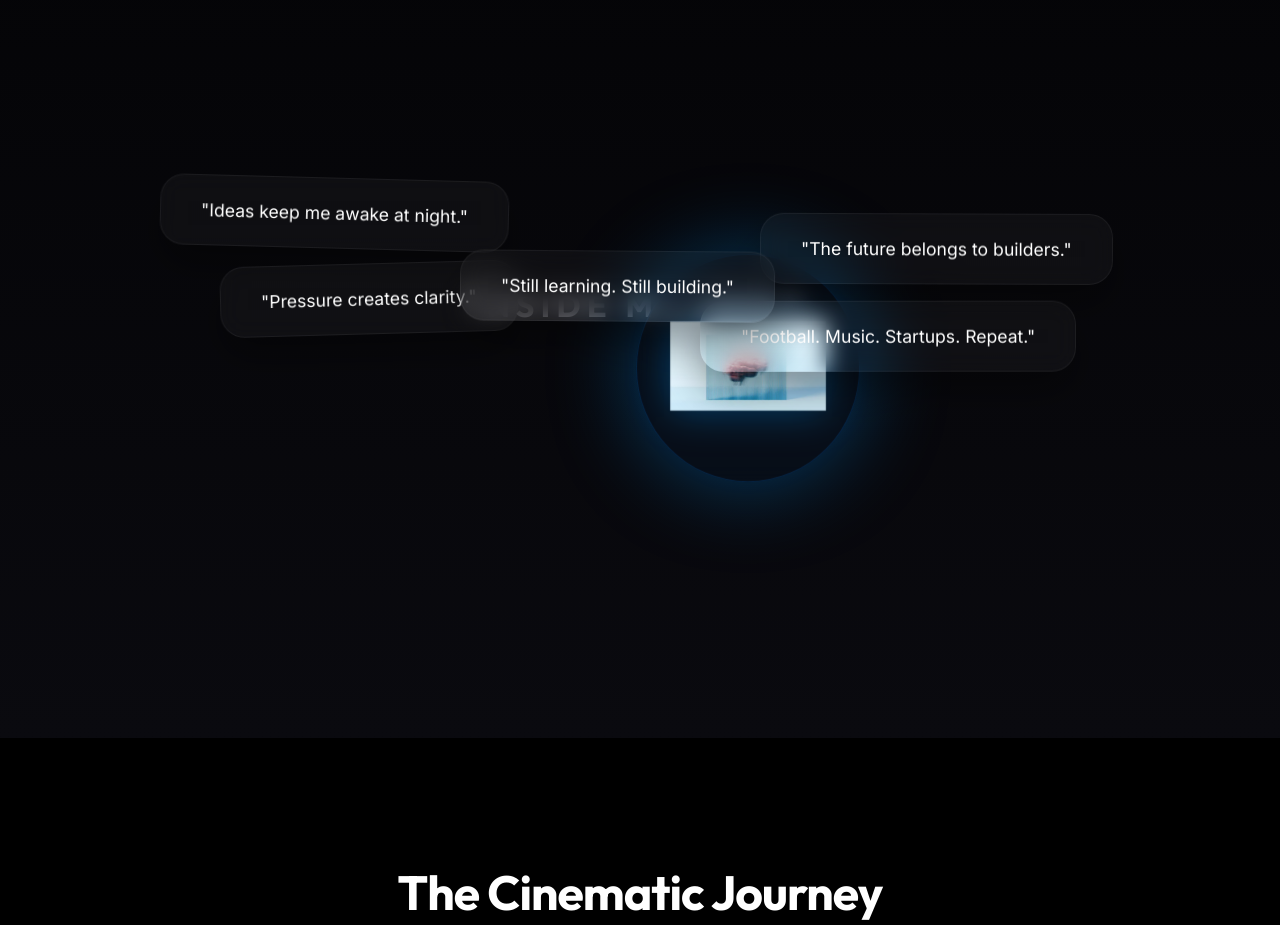
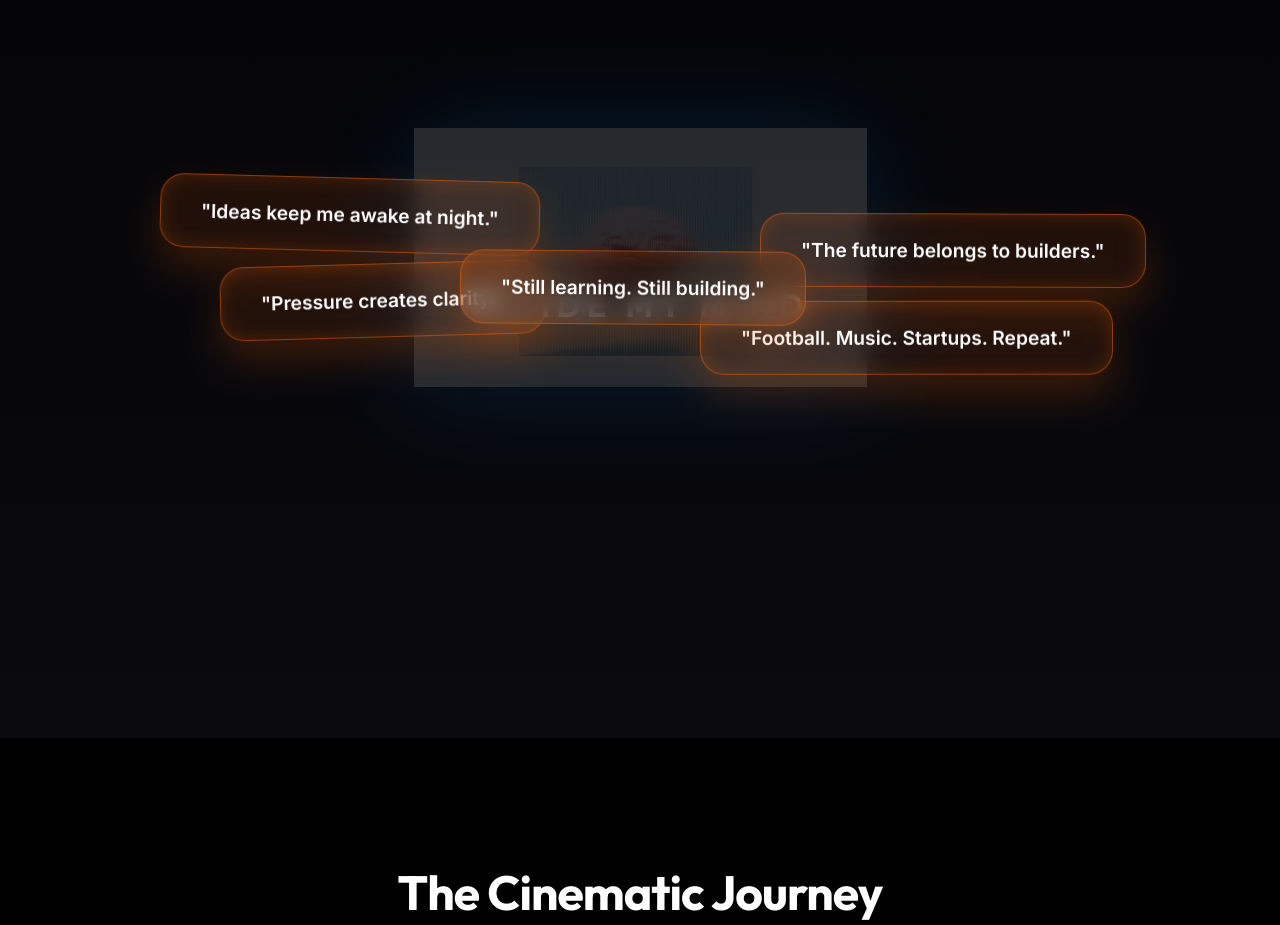
Before and after one commit to Krsh-hub/MeKrish, a React (Vite) app: page / in a window 1280 px wide. Shown: the part 2900-3825 px from the top of the page. Built offline with nearby package versions, Linux system fonts and the light colour scheme.

Commit message:
Image style changed

```diff
--- a/src/components/InsideMyMind.jsx
+++ b/src/components/InsideMyMind.jsx
@@ -38,38 +38,26 @@ const InsideMyMind = () => {
           </h2>
         </div>
 
-        {/* Central Brain Core */}
+        {/* Background Brain Image Overlay */}
         <motion.div
-          initial={{ opacity: 0, scale: 0.5 }}
-          whileInView={{ opacity: 1, scale: 1 }}
+          initial={{ opacity: 0, scale: 1.1 }}
+          whileInView={{ opacity: 0.15, scale: 1 }}
           viewport={{ once: false }}
-          transition={{ duration: 1.5, ease: "easeOut" }}
+          transition={{ duration: 2, ease: 'easeOut' }}
           style={{
             position: 'absolute',
-            top: '50%',
-            left: '50%',
-            transform: 'translate(-50%, -50%)',
-            zIndex: 1,
-            pointerEvents: 'none'
+            top: 0,
+            left: 0,
+            width: '100%',
+            height: '100%',
+            backgroundImage: `url(${brainImg})`,
+            backgroundSize: 'contain',
+            backgroundPosition: 'center',
+            backgroundRepeat: 'no-repeat',
+            filter: 'drop-shadow(0 0 50px var(--accent-color))',
+            zIndex: 0
           }}
-        >
-          <motion.div
-            animate={{
-              boxShadow: ['0 0 40px var(--accent-glow)', '0 0 100px var(--accent-glow)', '0 0 40px var(--accent-glow)'],
-              scale: [1, 1.05, 1]
-            }}
-            transition={{ repeat: Infinity, duration: 4, ease: "easeInOut" }}
-            style={{
-              borderRadius: '50%',
-              padding: '2rem',
-              background: 'rgba(0, 136, 255, 0.05)',
-              backdropFilter: 'blur(10px)',
-              border: '1px solid rgba(0, 136, 255, 0.2)'
-            }}
-          >
-            <img src={brainImg} alt="Brain" style={{ width: '150px', height: '150px', objectFit: 'contain', filter: 'drop-shadow(0 0 20px var(--accent-glow))' }} />
-          </motion.div>
-        </motion.div>
+        />
 
         {/* Floating Thoughts emerging from the center */}
         {thoughts.map((thought, index) => (
@@ -103,17 +91,22 @@ const InsideMyMind = () => {
               className="glass-panel"
               style={{
                 padding: '1.5rem 2.5rem',
-                fontSize: '1.1rem',
+                fontSize: '1.2rem',
+                fontWeight: '600',
                 color: '#fff',
                 whiteSpace: 'nowrap',
-                boxShadow: '0 20px 40px rgba(0,0,0,0.4)',
+                background: 'rgba(255, 102, 0, 0.1)', // Contrasting neon orange tint
+                border: '1px solid rgba(255, 102, 0, 0.5)',
+                boxShadow: '0 20px 40px rgba(255, 102, 0, 0.2), 0 0 20px rgba(255, 102, 0, 0.2) inset',
                 cursor: 'default',
                 transform: 'translate(-50%, -50%)' // Center the thought card on its coordinate
               }}
               whileHover={{
-                scale: 1.05,
-                borderColor: 'var(--accent-color)',
-                color: 'var(--accent-color)',
+                scale: 1.1,
+                background: 'rgba(255, 102, 0, 0.2)',
+                borderColor: '#ff6600',
+                color: '#fff',
+                boxShadow: '0 30px 60px rgba(255, 102, 0, 0.4), 0 0 30px rgba(255, 102, 0, 0.4) inset',
                 transition: { duration: 0.3 }
               }}
             >
```
